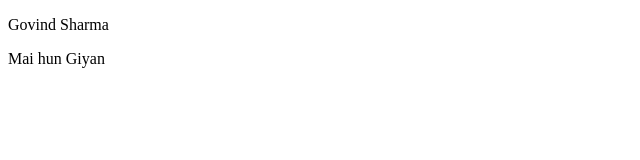
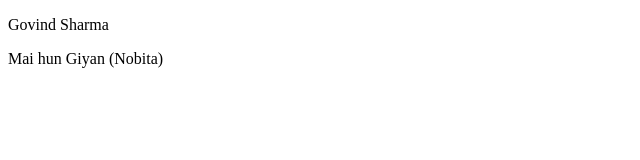
Before and after one commit to GovindSharma-git/Localrepo, a plain HTML site: page index.html in a window 1280 px wide. Shown: the full height of the page, 0-640 px from the left. Drawn offline with Linux system fonts and the light colour scheme.

Commit message:
Yeah Ah!

```diff
--- a/index.html
+++ b/index.html
@@ -7,6 +7,6 @@
 </head>
 <body>
     <p>Govind Sharma</p>
-    <p>Mai hun Giyan</p>
+    <p>Mai hun Giyan (Nobita)</p>
 </body>
 </html>
```
